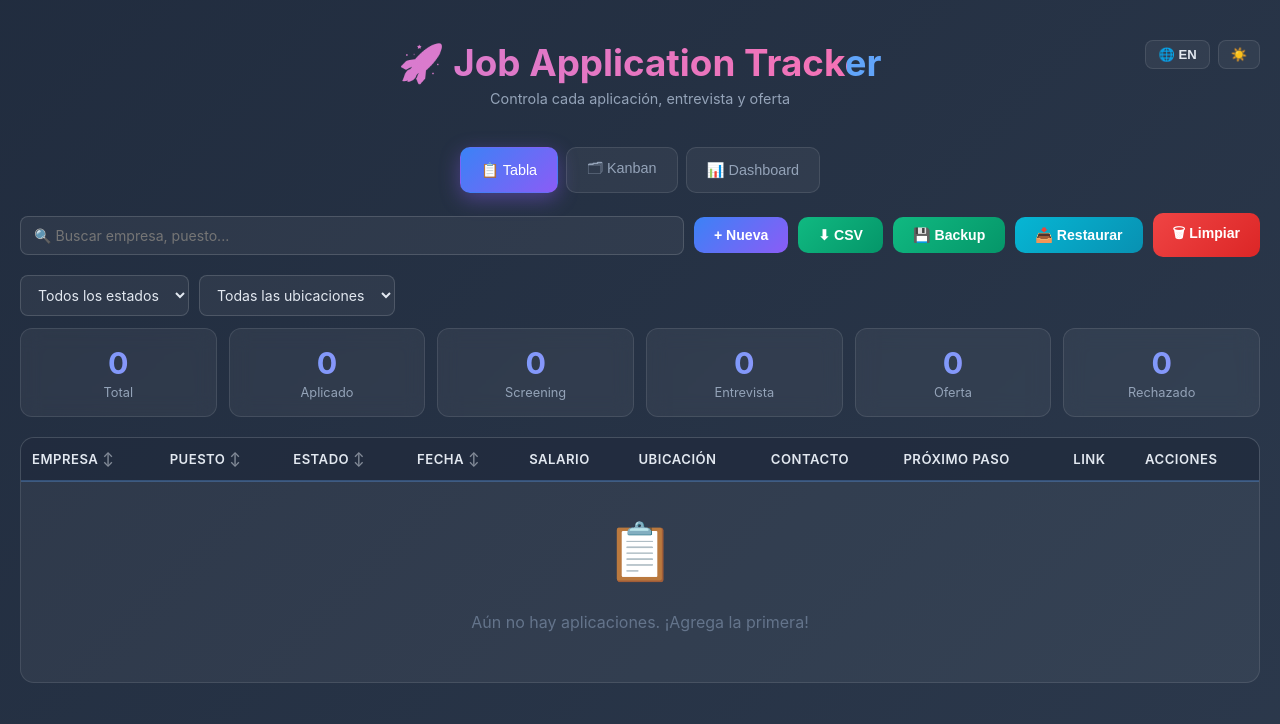
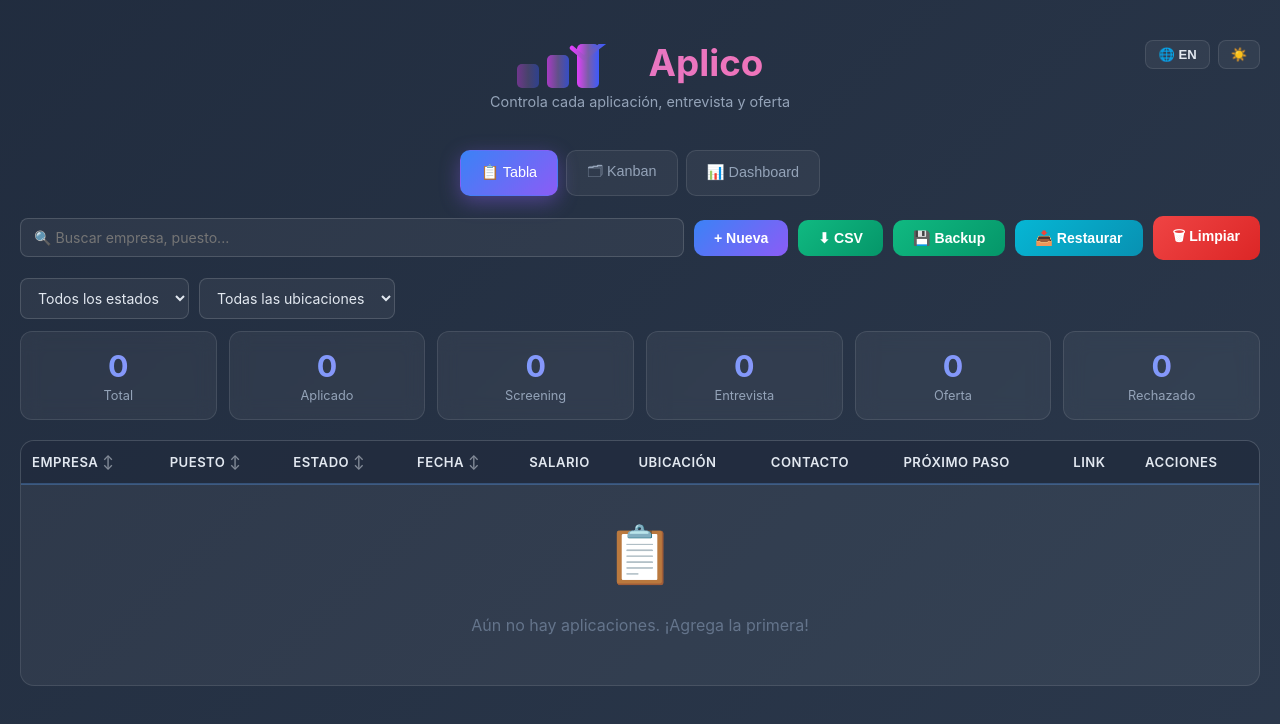
Before and after one commit to luiselizondotech-dotcom/job-tracker, a plain HTML site: page docs/index.html in a window 1280 px wide. Drawn offline with Linux system fonts and the light colour scheme.

Commit message:
feat: logo Aplico + rename

```diff
--- a/docs/index.html
+++ b/docs/index.html
@@ -3,11 +3,11 @@
 <head>
 <meta charset="UTF-8">
 <meta name="viewport" content="width=device-width, initial-scale=1.0">
-<meta property="og:title" content="Job Tracker - Free Open Source">
+<meta property="og:title" content="Aplico - Job Tracker">
 <meta property="og:description" content="Track job applications offline. No signup, no backend. Table, Kanban & Dashboard views.">
 <meta property="og:type" content="website">
 <meta property="og:url" content="https://luiselizondotech-dotcom.github.io/job-tracker/">
-<title>Job Tracker</title>
+<title>Aplico - Job Tracker</title>
 <style>
   * { margin: 0; padding: 0; box-sizing: border-box; }
 
@@ -337,7 +337,23 @@
 <body>
 <div class="container">
   <header>
-    <h1>🚀 Job Application Tracker</h1>
+    <h1>
+      <svg width="120" height="44" viewBox="0 0 120 44" style="vertical-align:middle;margin-right:12px;" aria-label="Aplico logo">
+        <defs>
+          <linearGradient id="lg" x1="0%" y1="0%" x2="100%" y2="0%">
+            <stop offset="0%" stop-color="#E040FB"/>
+            <stop offset="50%" stop-color="#7B5EA7"/>
+            <stop offset="100%" stop-color="#3D5AFE"/>
+          </linearGradient>
+        </defs>
+        <!-- barras ascendentes -->
+        <rect x="0"  y="20" width="22" height="24" rx="5" fill="url(#lg)" opacity="0.4"/>
+        <rect x="30" y="11" width="22" height="33" rx="5" fill="url(#lg)" opacity="0.7"/>
+        <rect x="60" y="0"  width="22" height="44" rx="5" fill="url(#lg)"/>
+        <!-- check sobre barra 3 -->
+        <polyline points="55,-12 67,-2 88,-18" fill="none" stroke="url(#lg)" stroke-width="4.5" stroke-linecap="round" stroke-linejoin="round" transform="translate(0,16)"/>
+      </svg>Aplico
+    </h1>
     <p class="subtitle" data-i18n="subtitle">Controla cada aplicación, entrevista y oferta</p>
     <div class="header-controls">
       <button class="lang-btn" id="langBtn" onclick="toggleLang()">🌐 EN</button>
```
